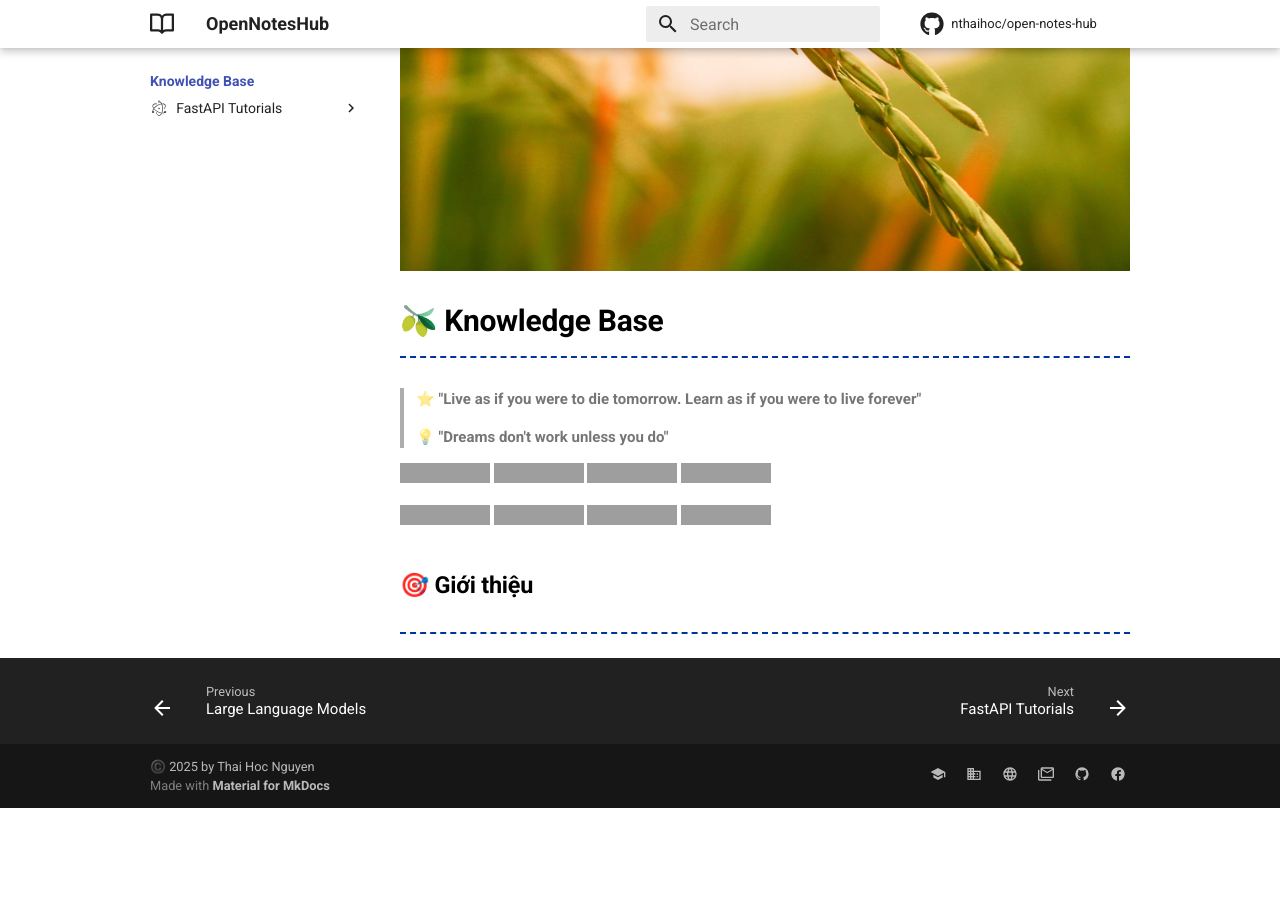
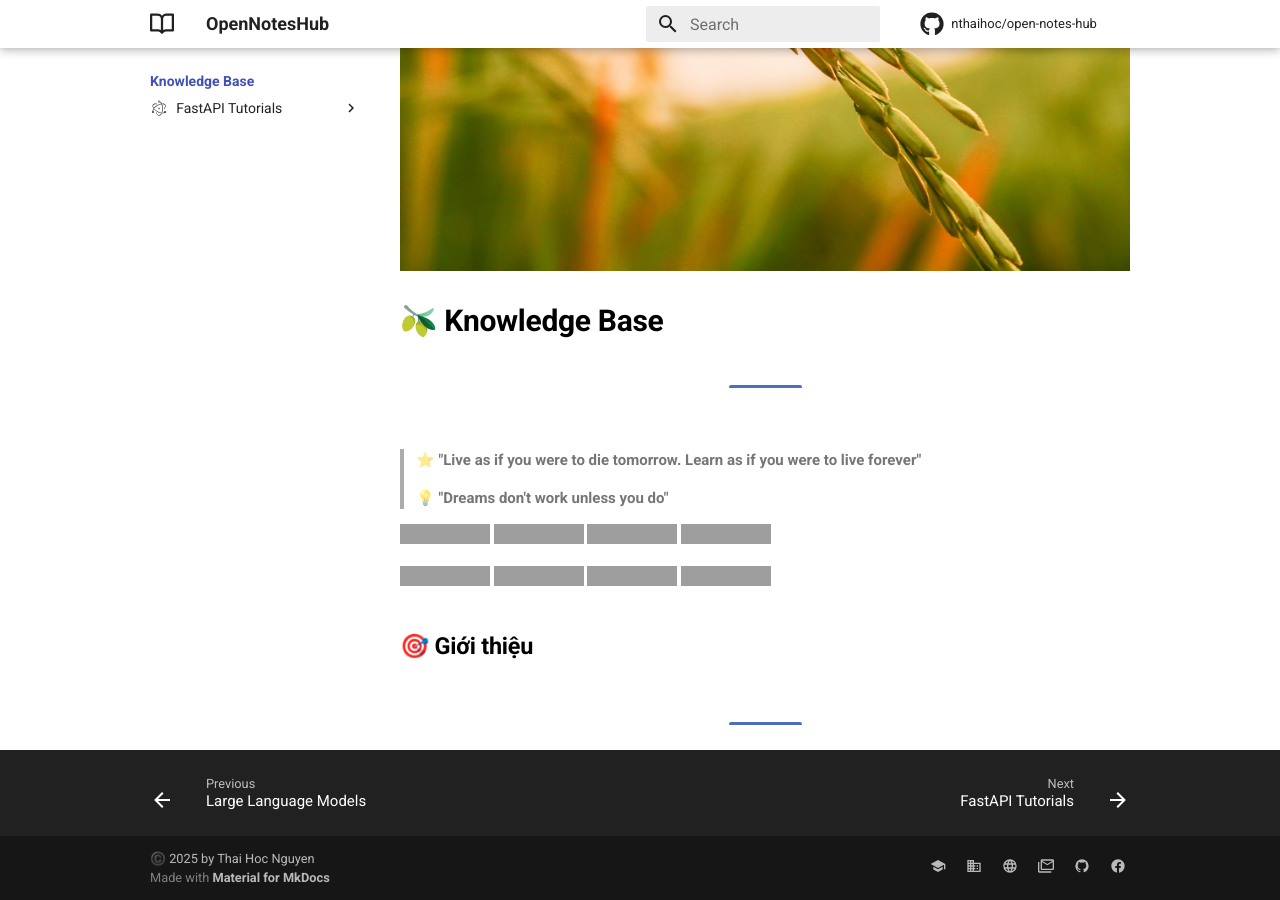
Before and after one commit to nthaihoc/open-notes-hub, an MkDocs documentation site: the page built from docs/knowledge-base/README.md, in a window 1280 px wide and 900 px high, scrolled down 456 px. Built offline with MkDocs 1.6.1 and Material for MkDocs 9.7.7, drawn with Linux system fonts in a browser that asks for light colours; comment, search, counter and statistics services are not loaded; before the commit the page ends 1264 px from its top, so only the background shows below that; grey boxes are pictures that could not be loaded.

```diff
--- a/docs/stylesheets/extra.css
+++ b/docs/stylesheets/extra.css
@@ -70,6 +70,10 @@
 }
 
 .md-typeset hr {
-    border-bottom: 2px dashed #0033a0;
-    margin: 2em 0;
+  border: 0;
+  width: 10%;
+  border-top: 3px solid #0033a0;
+  border-radius: 5px;
+  margin: 4em auto;
+  opacity: 0.7;
 }
```
